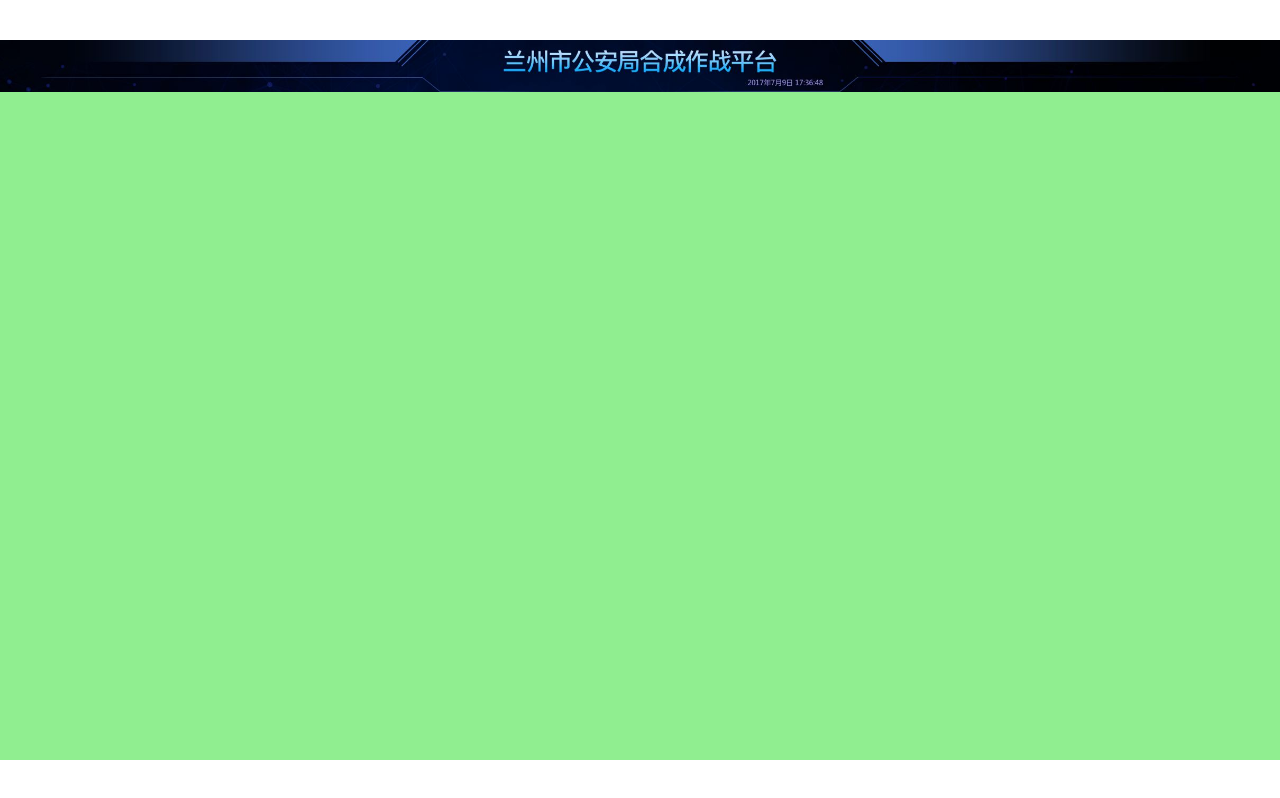
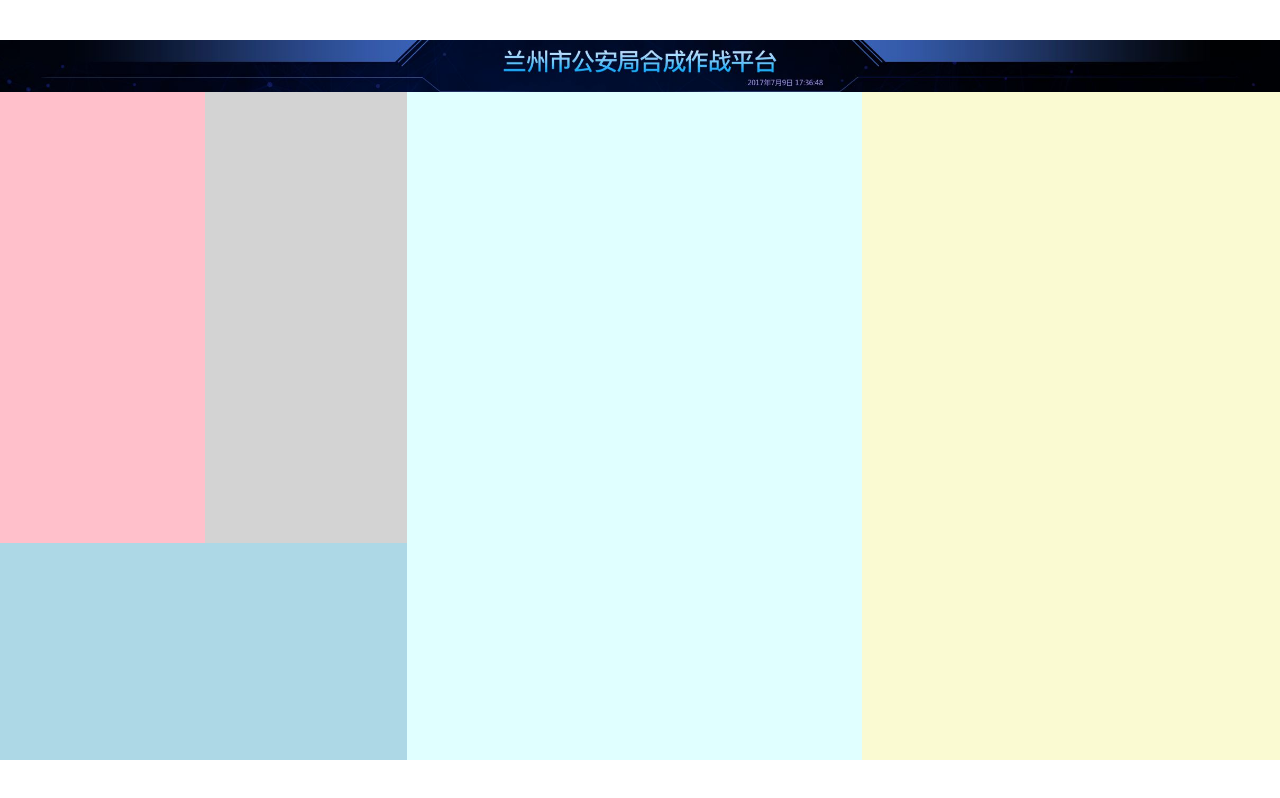
Before and after one commit to LuLiang0307/BigScreen-OriginCode, a React (Vite) app: page /#/ in a window 1280 px wide. Built offline with nearby package versions, Linux system fonts and the light colour scheme.

Commit message:
使用flex和grid布局

```diff
--- a/src/pages/home.scss
+++ b/src/pages/home.scss
@@ -1,6 +1,38 @@
 @import "../shared/helper";
 
-.x {
-  height: px(99);
-  background-size: cover;
+.home {
+  flex: 1;
+  display: flex;
+  flex-direction: column;
+  >.header {
+    height: px(99);
+    background-size: cover;
+  }
+  >main {
+    flex: 1;
+    display: grid;
+    grid-template:
+    'box1 box2 box4 box5' 755fr
+    'box3 box3 box4 box5' 363fr / 366fr 361fr 811fr 747fr;
+    .section1 {
+      grid-area: box1;
+      background: pink;
+    }
+    .section2 {
+      grid-area: box2;
+      background: lightgray;
+    }
+    .section3 {
+      grid-area: box3;
+      background: lightblue;
+    }
+    .section4 {
+      grid-area: box4;
+      background: lightcyan;
+    }
+    .section5 {
+      grid-area: box5;
+      background: lightgoldenrodyellow;
+    }
+  }
 }
--- a/src/pages/home.tsx
+++ b/src/pages/home.tsx
@@ -4,8 +4,15 @@
 
 export const Home = () => {
   return (
-    <div>
-      <div className="x" style={{backgroundImage: `url(${headerBg})`}}></div>
+    <div className='home'>
+      <div className="header" style={{backgroundImage: `url(${headerBg})`}}></div>
+      <main>
+        <section className='section1'></section>
+        <section className='section2'></section>
+        <section className='section3'></section>
+        <section className='section4'></section>
+        <section className='section5'></section>
+      </main>
     </div>
   );
 };
--- a/src/shared/style.scss
+++ b/src/shared/style.scss
@@ -23,4 +23,11 @@
 #root {
   margin: 0 auto;
   background: lightgreen;
+  display: flex;
+  flex-direction: column;
 }
+.App {
+  flex: 1;
+  display: flex;
+  flex-direction: column;
+}
```
